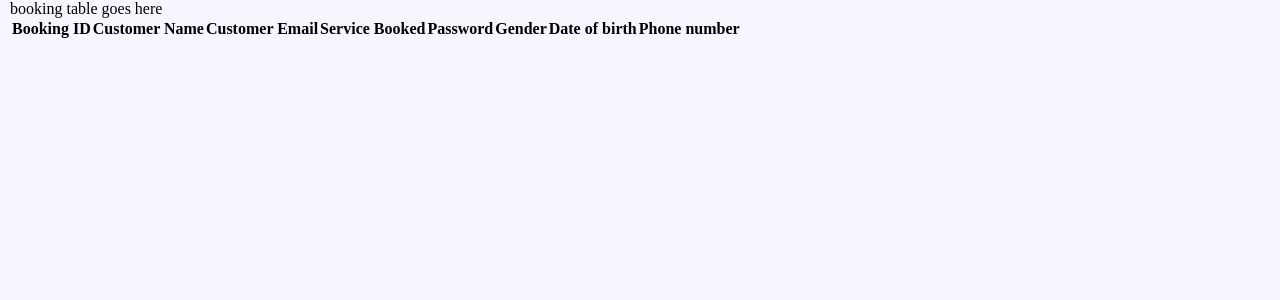
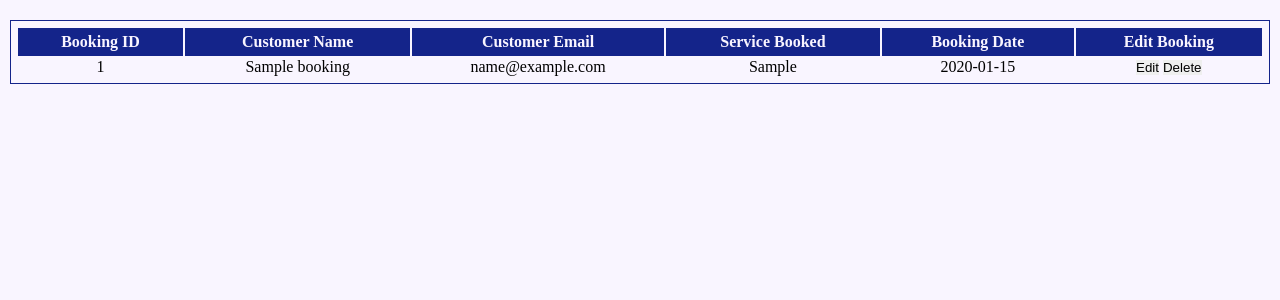
Before and after one commit to charleskwame/web-dev-project, a PHP site: page /frontend/admin/adminbookingpage.php in a window 1280 px wide. Shown: the part 50-350 px from the top of the page. Run offline with PHP 8.4, Linux system fonts and the light colour scheme; tables that the repository leaves empty hold one stand-in row (values such as "Sample post"); data that the repository does not hold is empty.

Commit message:
Added admin booking table. Added buttons to open edit dialog and delete dialog. Added update and delete files

```diff
--- a/frontend/admin/adminbookingpage.css
+++ b/frontend/admin/adminbookingpage.css
@@ -36,6 +36,52 @@
 	width: 2rem;
 }
 
+table {
+	border: 1px solid var(--mainblue);
+	padding: 5px;
+	width: 100%;
+	text-align: center;
+	margin-top: 20px;
+}
+
+th {
+	background-color: var(--mainblue);
+	padding: 5px;
+	color: var(--fontwhite);
+}
+
+dialog {
+	width: 50%;
+	position: absolute;
+	top: 50%;
+	left: 50%;
+	transform: translate(-50%, -50%);
+	padding: 10px;
+	border: 1px solid var(--mainblue);
+}
+
+dialog > form {
+	display: flex;
+	flex-direction: column;
+	gap: 10px;
+}
+
+form > div {
+	display: grid;
+}
+
+form > div > input,
+select {
+	border: 1px solid var(--mainblue);
+	padding: 10px;
+}
+
+form > input,
+select {
+	border: 1px solid var(--mainblue);
+	padding: 10px;
+}
+
 @media (width >= 1024px) {
 	/* laptop only styles go here */
 	nav > img {
--- a/frontend/admin/adminbookingpage.php
+++ b/frontend/admin/adminbookingpage.php
@@ -12,10 +12,68 @@
     <nav>
         <img src="../assets/images/logo.png" alt="logo">
     </nav>
-    <p>booking table goes here</p>
+
+    <!-- dialog to edit booking details -->
+    <dialog id="editBookingDialog">
+        <form action="../../backend/admin/updatebooking.php" method="post">
+            <div>
+                <label for="">Enter Booking ID</label>
+                <input type="text" name="bookingID" />
+            </div>
+            <div>
+                <label for="">Enter New Customer Name</label>
+                <input type="text" name="customerName" id="">
+            </div>
+            <div>
+                <label for="">Enter New Customer Email</label>
+                <input type="text" name="customerEmail" id="">
+            </div>
+            <div>
+                <label for="serviceBooked">Select New Service</label>
+                <select name="serviceBooked" id="">
+                    <option value="none">None</option>
+                    <option value="webDevelopment">Web Development</option>
+                    <option value="networkServices">Network Services</option>
+                    <option value="serverServices">Server Services</option>
+                </select>
+            </div>
+            <input type="submit" value="Update Booking" name="updateBooking">
+        </form>
+    </dialog>
+
+    <!-- dialog to delete booking -->
+    <dialog id="deleteBookingDialog">
+        <form action="../../backend/admin/deletebooking.php" method="post">
+            <label for="">Enter the ID of the booking to delete</label>
+            <input type="text" name="bookingID">
+            <input type="submit" value="Delete Booking">
+        </form>
+    </dialog>
 </body>
 
+<script>
+    window.onload = () => {
+        const editBookingButtons = document.querySelectorAll("#editBookingButton")
+        const editBookingDialog = document.getElementById("editBookingDialog")
+        editBookingButtons.forEach((editBookingButton) => {
+            editBookingButton.addEventListener("click", () => {
+                editBookingDialog.showModal()
+            })
+        })
+
+
+        const deleteBookingButtons = document.querySelectorAll("#deleteBookingButton")
+        const deleteBookingDialog = document.getElementById("deleteBookingDialog")
+        deleteBookingButtons.forEach((deleteBookingButton) => {
+            deleteBookingButton.addEventListener("click", () => {
+                deleteBookingDialog.showModal()
+            })
+        })
+    }
+</script>
+
 </html>
+
 
 
 <!-- php script to connect to the database -->
@@ -32,7 +90,9 @@
 
     $response = $connection->query($sqlQueryToViewTable);
 
+    //$row = $response -> fetch_assoc($response));
     if ($response->num_rows > 0) {
+
         //echo "<h3>Registered Users</h3>";
         echo "<table border='1' cellpadding = '10'>";
         echo "<tr>
@@ -40,23 +100,21 @@
                 <th>Customer Name</th>
                 <th>Customer Email</th>
                 <th>Service Booked</th>
-                <th>Password</th>
-                <th>Gender</th>
-                <th>Date of birth</th>
-                <th>Phone number</th>
+                <th>Booking Date</th>
+                <th>Edit Booking</th>
              </tr>";
 
-        //while ($row = $response -> fetch_assoc())
         while ($row = mysqli_fetch_assoc($response)) {
             echo "<tr>
-                        <td>" . htmlspecialchars($row["memberID"]) . "</td>
-                        <td>" . htmlspecialchars($row["fullname"]) . "</td>
-                        <td>" . htmlspecialchars($row["email"]) . "</td>
-                        <td>" . htmlspecialchars($row["username"]) . "</td>
-                        <td>" . htmlspecialchars($row["password"]) . "</td>
-                        <td>" . htmlspecialchars($row["gender"]) . "</td>
-                        <td>" . htmlspecialchars($row["dateofbirth"]) . "</td>
-                        <td>" . htmlspecialchars($row["mobile"]) . "</td>
+                        <td>" . htmlspecialchars($row["bookingID"]) . "</td>
+                        <td>" . htmlspecialchars($row["customerName"]) . "</td>
+                        <td>" . htmlspecialchars($row["customerEmail"]) . "</td>
+                        <td>" . htmlspecialchars($row["serviceBooked"]) . "</td>
+                        <td>" . htmlspecialchars($row["bookingDate"]) . "</td>
+                        <td>
+                            <input type='submit' value='Edit' name='edit' id='editBookingButton'/>
+                            <input type='submit' value='Delete' name='delete' id='deleteBookingButton'/>
+                        </td>
                         </tr>";
         }
         echo "</table>";
@@ -69,10 +127,3 @@
 } catch (\Throwable $th) {
     echo "Cannot connect to the database<br>";
 }
-
-// getting data from booking database and displaying it
-// $connection = new mysqli("localhost", "root", "", "club");
-
-// if ($connection->connect_error) {
-//     die("Connection failed: " . $connection->connect_error);
-// }
```
Also changed, not shown: backend/admin/deletebooking.php (added, +14 -0 lines), backend/admin/updatebooking.php (added, +16 -0 lines).
